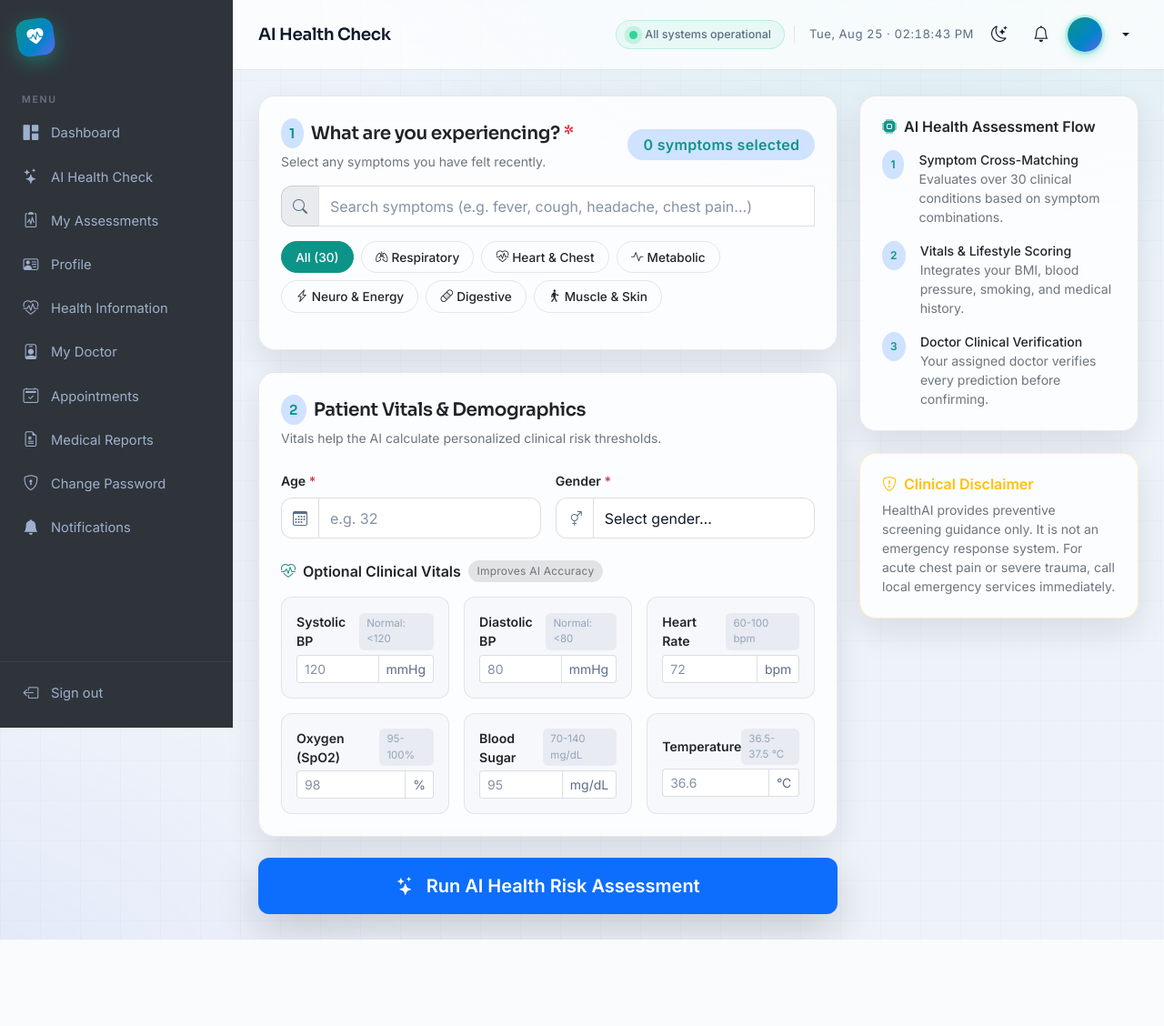
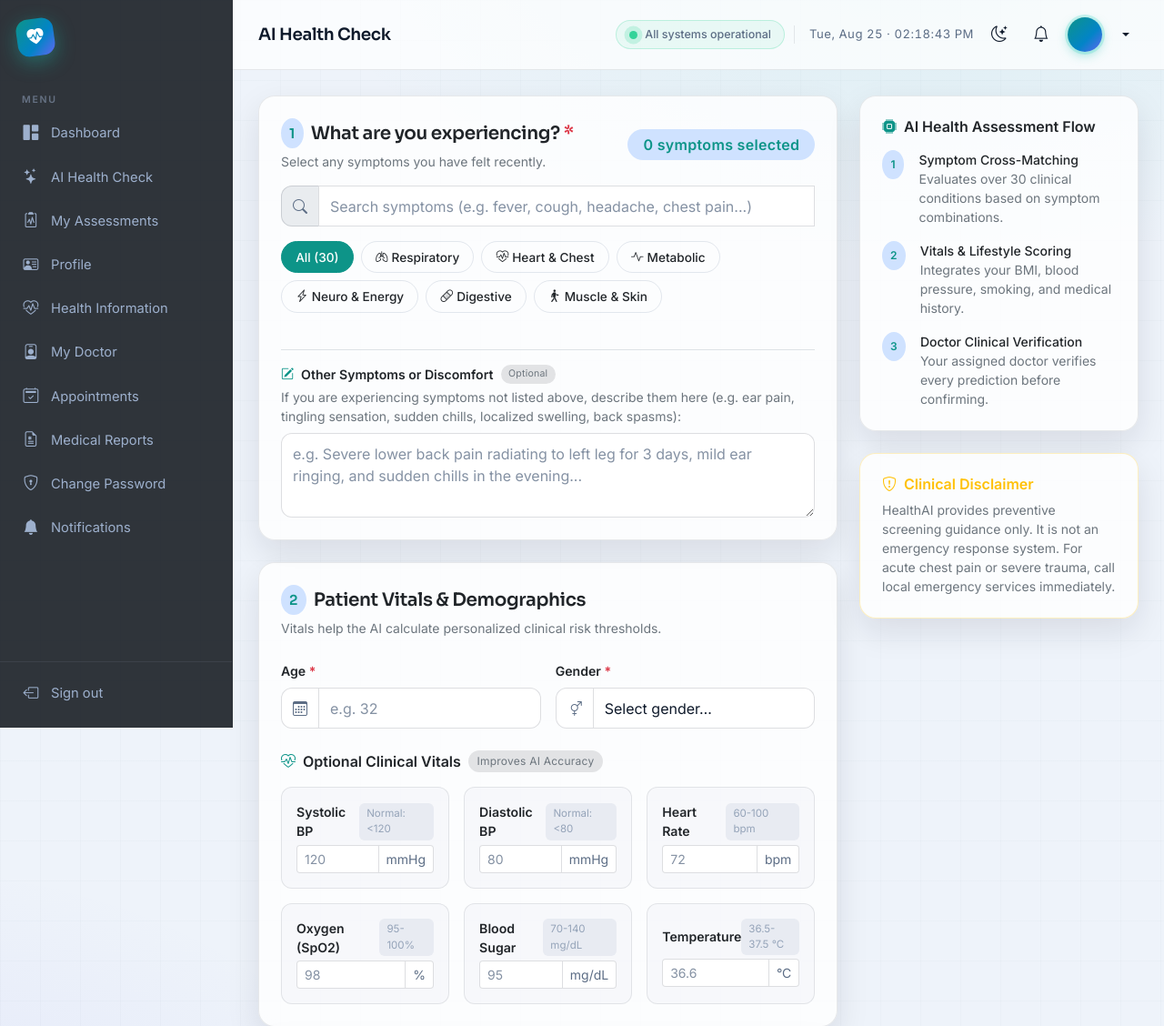
Before and after one commit to srijann07/healthai-deploy, a Python web app: template templates/patient/assess.html in a window 1280 px wide. Shown: the top 1128 px of the page at 91% size. Before the commit the page ends 1033 px from the top, so only its background shows below. Run offline with Jinja, Linux system fonts and the light colour scheme; the template is opened without the code that fills it, so the values that code supplies are empty.

Commit message:
Add Other Symptoms custom input, database column, doctor review, and PDF report display

```diff
--- a/models/prediction.py
+++ b/models/prediction.py
@@ -23,6 +23,7 @@ class Prediction(db.Model):
 
     # --- Input snapshot (vitals as entered at prediction time) ----------
     symptoms = db.Column(db.Text, nullable=False, default="[]")  # JSON list
+    other_symptoms = db.Column(db.Text)  # Free-text custom symptoms
     age = db.Column(db.Integer, nullable=False)
     gender = db.Column(db.String(10), nullable=False)
     height_cm = db.Column(db.Float)
--- a/templates/doctor/prediction_review.html
+++ b/templates/doctor/prediction_review.html
@@ -64,6 +64,9 @@
           {% for s in prediction.symptoms_list %}
             <span class="badge text-bg-light border me-1">{{ s | replace('_', ' ') }}</span>
           {% endfor %}
+          {% if prediction.other_symptoms %}
+            <span class="badge bg-warning-subtle text-warning border border-warning-subtle me-1">Other: {{ prediction.other_symptoms }}</span>
+          {% endif %}
         </p>
 
         <h6 class="fw-semibold mb-2"><i class="bi bi-heart-pulse me-1 text-primary"></i>Vitals & habits used</h6>
--- a/templates/patient/assess.html
+++ b/templates/patient/assess.html
@@ -214,6 +214,19 @@
                 </label>
               </div>
             {% endfor %}
+          </div>
+
+          <!-- Other / Additional Symptoms Section -->
+          <div class="mt-4 pt-3 border-top">
+            <label for="other_symptoms" class="form-label fw-semibold d-flex align-items-center gap-2 mb-1">
+              <i class="bi bi-pencil-square text-primary"></i> Other Symptoms or Discomfort
+              <span class="badge bg-secondary-subtle text-secondary fw-normal">Optional</span>
+            </label>
+            <p class="text-secondary small mb-2">
+              If you are experiencing symptoms not listed above, describe them here (e.g. ear pain, tingling sensation, sudden chills, localized swelling, back spasms):
+            </p>
+            <textarea class="form-control" id="other_symptoms" name="other_symptoms" rows="3"
+                      placeholder="e.g. Severe lower back pain radiating to left leg for 3 days, mild ear ringing, and sudden chills in the evening...">{{ values.other_symptoms if values.other_symptoms is defined else '' }}</textarea>
           </div>
         </div>
       </div>
@@ -490,9 +503,11 @@ document.addEventListener("DOMContentLoaded", function() {
   // Form Validation check on submit
   document.getElementById("assessForm").addEventListener("submit", function(e) {
     let hasSymptom = Array.from(checkboxes).some(cb => cb.checked);
-    if (!hasSymptom) {
+    let otherVal = (document.getElementById("other_symptoms").value || "").trim();
+    let hasOther = otherVal.length > 0;
+    if (!hasSymptom && !hasOther) {
       e.preventDefault();
-      alert("Please select at least one symptom to run the AI health assessment.");
+      alert("Please select at least one symptom or describe your symptoms in 'Other Symptoms'.");
       window.scrollTo({ top: 0, behavior: 'smooth' });
     }
   });
--- a/templates/patient/prediction_detail.html
+++ b/templates/patient/prediction_detail.html
@@ -83,6 +83,9 @@
             {% if prediction.symptoms_list %}
               {% for s in prediction.symptoms_list %}<span class="badge text-bg-light border me-1">{{ s | replace('_', ' ') }}</span>{% endfor %}
             {% else %}<span class="text-secondary">—</span>{% endif %}
+            {% if prediction.other_symptoms %}
+              <div class="mt-1"><span class="text-secondary small">Other symptoms:</span> <span class="badge bg-warning-subtle text-warning border border-warning-subtle">{{ prediction.other_symptoms }}</span></div>
+            {% endif %}
           </div>
           <div class="col-sm-6"><span class="text-secondary">Age / gender:</span> {{ prediction.age }} / {{ prediction.gender }}</div>
           <div class="col-sm-6"><span class="text-secondary">BMI:</span> {{ prediction.bmi if prediction.bmi is not none else '—' }}</div>
```
Also changed, not shown: services/pdf_service.py (+7 -1 lines), services/prediction_service.py (+27 -9 lines).
